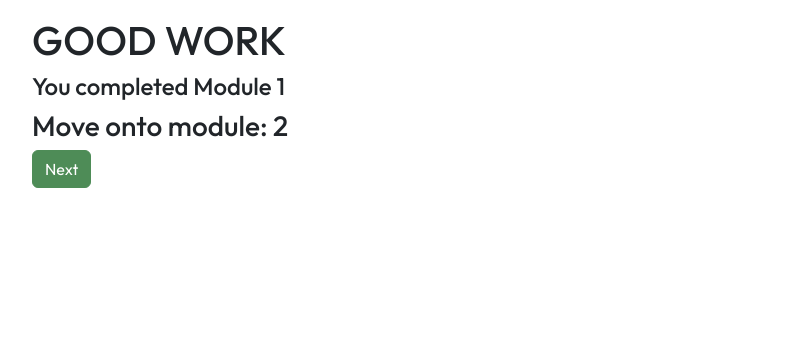
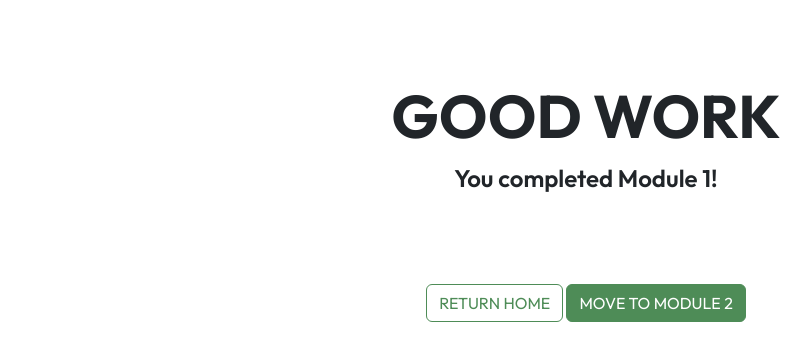
Before and after one commit to aryanamoh/blackjack, a Flask app: page /lesson_complete/1 in a window 1280 px wide. Shown: the part 56-417 px from the top of the page, without its empty margins (54-864 px from the left). Run offline with Flask 3, Linux system fonts and the light colour scheme; some libraries are stand-ins or nearby versions.

Commit message:
update ui

```diff
--- /dev/null
+++ b/blackjack_simple_prototype/static/js/lesson_complete.js
@@ -0,0 +1,22 @@
+
+$(document).ready(function(){
+
+    if(Number.isInteger(lesson.next_module_id)){
+        $("#next_module_button").empty().text("MOVE TO MODULE " + lesson.next_module_id);
+    }
+    else{
+        $("#next_module_button").empty().text("START THE QUIZ");
+    }
+
+    $("#next_module_button").click(function(){
+        if("{{lesson.next_module_id}}" == "Quiz"){
+            window.location.href = "/quiz_start"
+        }else{
+            window.location.href = "/lesson/{{lesson.next_module_id}}/1"
+        }
+    })
+
+    $("#return_home_button").click(function(){
+        window.location.href = "/";
+    })
+})
--- a/blackjack_simple_prototype/templates/lesson_complete.html
+++ b/blackjack_simple_prototype/templates/lesson_complete.html
@@ -3,38 +3,23 @@
 {% block content %}
     <script type="text/javascript">
 
-        // grab the lesson which stores the next module_id in
         // lesson["next_module_id"]
         let lesson = {{lesson|tojson}}
 
-        $(document).ready(function(){
+    </script>
 
-            // logic to control the type of user feedback given learning module
-            // or quiz coming next
-            if(Number.isInteger(lesson.next_module_id)){
-                $("h3").empty().text("Move onto module: " + lesson.next_module_id);
-            }
-            else{
-                $("h3").empty().text("Tackle the quiz!");
-            }
 
-            $("#next_module_button").click(function(){
-                if("{{lesson.next_module_id}}" == "Quiz"){
-                    window.location.href = "/quiz_start"
-                }else{
-                    window.location.href = "/lesson/{{lesson.next_module_id}}/1"
-                }
-            })
-        })
-    </script>
-    <div>
-      <h1>GOOD WORK</h1>
-      <h4>You completed Module {{module_id}}</h1>
+    <div class="row center py-4">
 
+        <div class="col">
+            <h1 id="title_header" class="outfit-900">GOOD WORK</h1>
+            <p>You completed Module {{module_id}}!</p>
+            <br> <br> <br>
+            <button id="return_home_button" class="btn btn-outline-secondary">RETURN HOME</button>
+            <button id="next_module_button" class="btn btn-primary">NEXT</button>
+        </div>
     </div>
 
-    <!-- header3 gets populated given the logic on the next_module_id -->
-    <h3></h3>
 
-    <button id="next_module_button" class="btn btn-primary">Next</button>
+    <script type="text/javascript" src="{{ url_for('static', filename = 'js/lesson_complete.js') }}"></script>
 {% endblock %}
```
